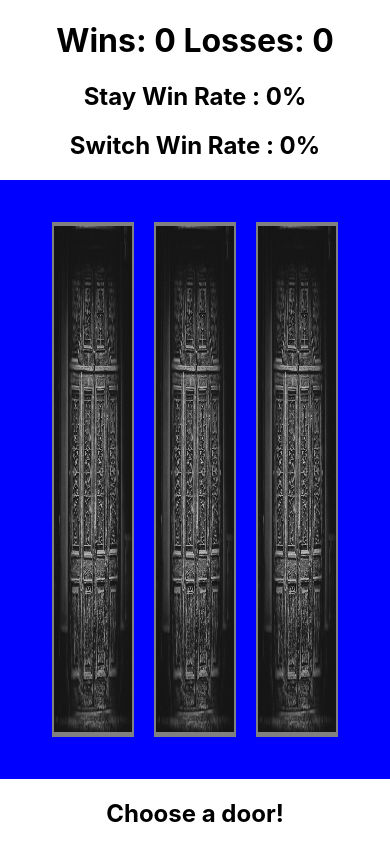
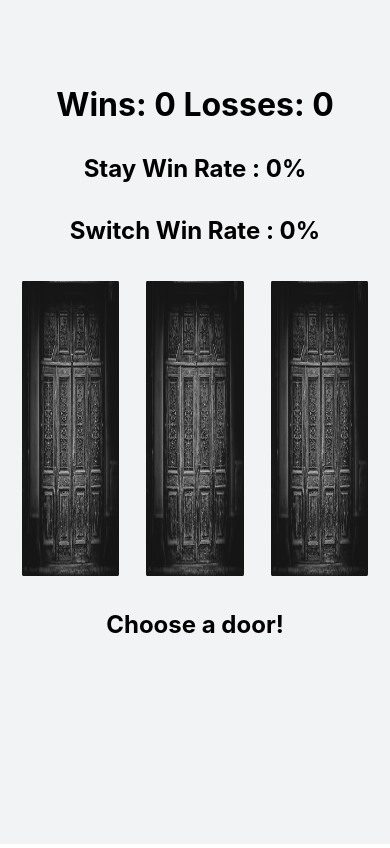
Before and after one commit to rkd412/monty-hall, a React (Create React App) app: page / in a window 390 px wide. Built offline with nearby package versions, Linux system fonts and the light colour scheme.

Commit message:
Changed some CSS to make a little more responsive

```diff
--- a/public/index.html
+++ b/public/index.html
@@ -9,7 +9,7 @@
       name="description"
       content="Web site created using create-react-app"
     />
-     <title>React App</title>
+     <title>Monty Hall</title>
   </head>
   <body>
     <noscript>You need to enable JavaScript to run this app.</noscript>
--- a/src/App.css
+++ b/src/App.css
@@ -1,3 +1,7 @@
 .App {
   text-align: center;
+  background: #f2f3f4;
+  overflow: auto;
+  width: 100%;
+  height: 100vh;
 }
--- a/src/components/MontyHall.js
+++ b/src/components/MontyHall.js
@@ -123,7 +123,7 @@ it is opened. If it has the car, the other door is opened.*/
   }, []);
 
   return (
-    <div onClick={resetHandler}>
+    <div className={styles["container"]}onClick={resetHandler}>
       <h1>
         Wins: {wins} Losses: {losses}
       </h1>
--- a/src/components/MontyHall.module.css
+++ b/src/components/MontyHall.module.css
@@ -1,26 +1,34 @@
+.container {
+  background: #f2f3f4;
+  width: 100%;
+  height: 100%;
+}
+
 .doors-box {
-  background: snow;
+  background: #f2f3f4;
   display: flex;
   justify-content: space-around;
   padding: 5vh;
 }
 
 .active-door {
-  background: yellow;
+  background: #1088ce;
   width: 21vw;
   height: 61vh;
   display: flex;
   justify-content: center;
   z-index: 9999;
+  border-radius: 1%;
 }
 
 .inactive-door {
-  background: grey;
+  background: #868585;
   width: 21vw;
   height: 61vh;
   display: flex;
   justify-content: center;
   z-index: 9999;
+  border-radius: 1%;
 }
 
 .image {
@@ -30,10 +38,52 @@
   display: block;
   cursor: pointer;
   z-index: -1;
+  border-radius: 1%;
 }
 
 @media screen and (max-width: 800px) {
+  .container {
+    background: #f2f3f4;
+    width: 100%;
+    height: 100vh;
+    line-height: 5vh;
+    margin-top: 10vh;
+  }
+
   .doors-box {
-    background: blue;
+    background: #f2f3f4;
+    display: flex;
+    justify-content: space-around;
+    padding: 1vh;
+  }
+
+  .active-door {
+    background: #1088ce;
+    width: 25vw;
+    height: 35vh;
+    display: flex;
+    justify-content: center;
+    z-index: 9999;
+    border-radius: 1%;
+  }
+
+  .inactive-door {
+    background: #868585;
+    width: 25vw;
+    height: 35vh;
+    display: flex;
+    justify-content: center;
+    z-index: 9999;
+    border-radius: 1%;
+  }
+
+  .image {
+    width: 25vw;
+    height: 35vh;
+    margin: auto;
+    display: block;
+    cursor: pointer;
+    z-index: -1;
+    border-radius: 1%;
   }
 }
```
